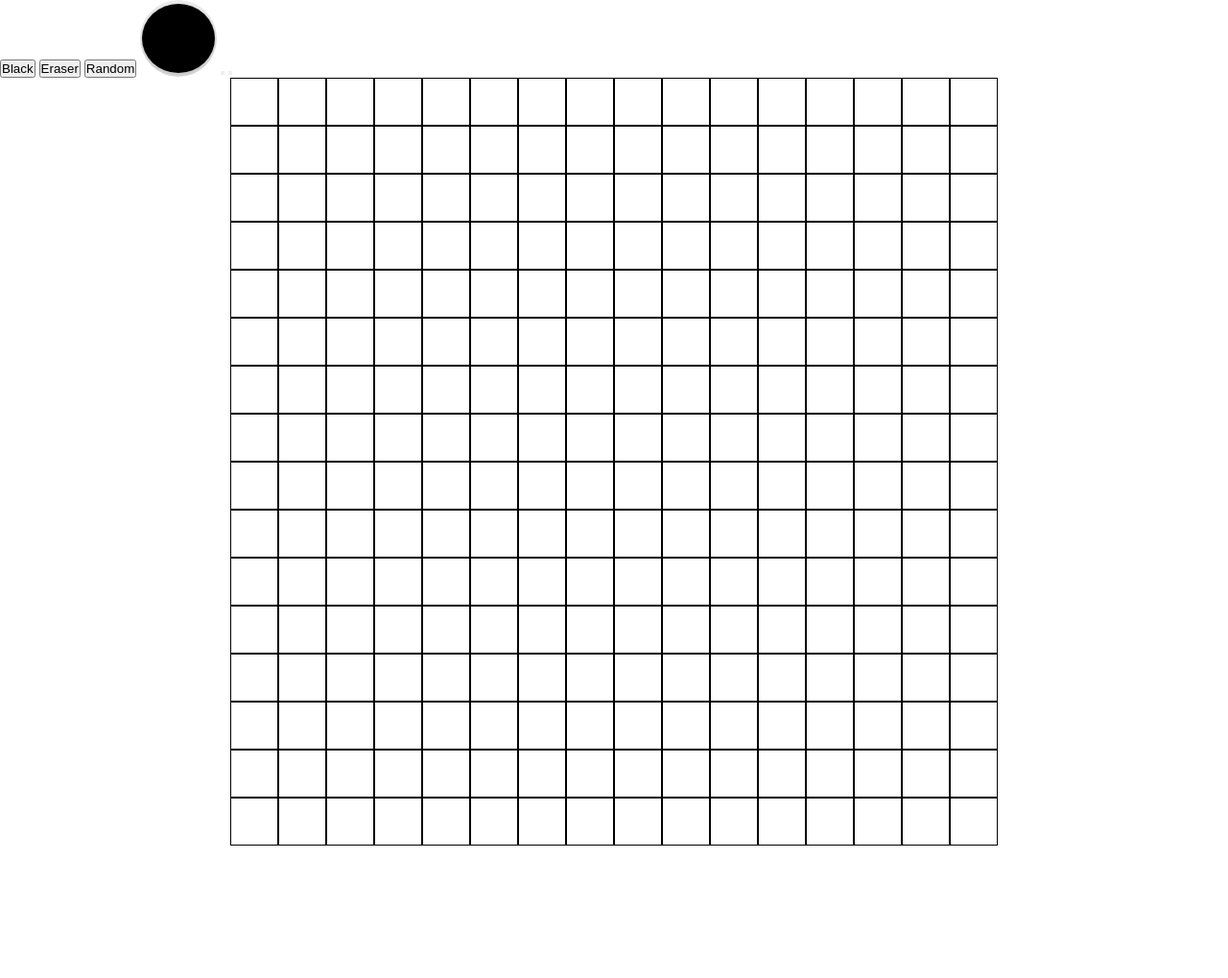
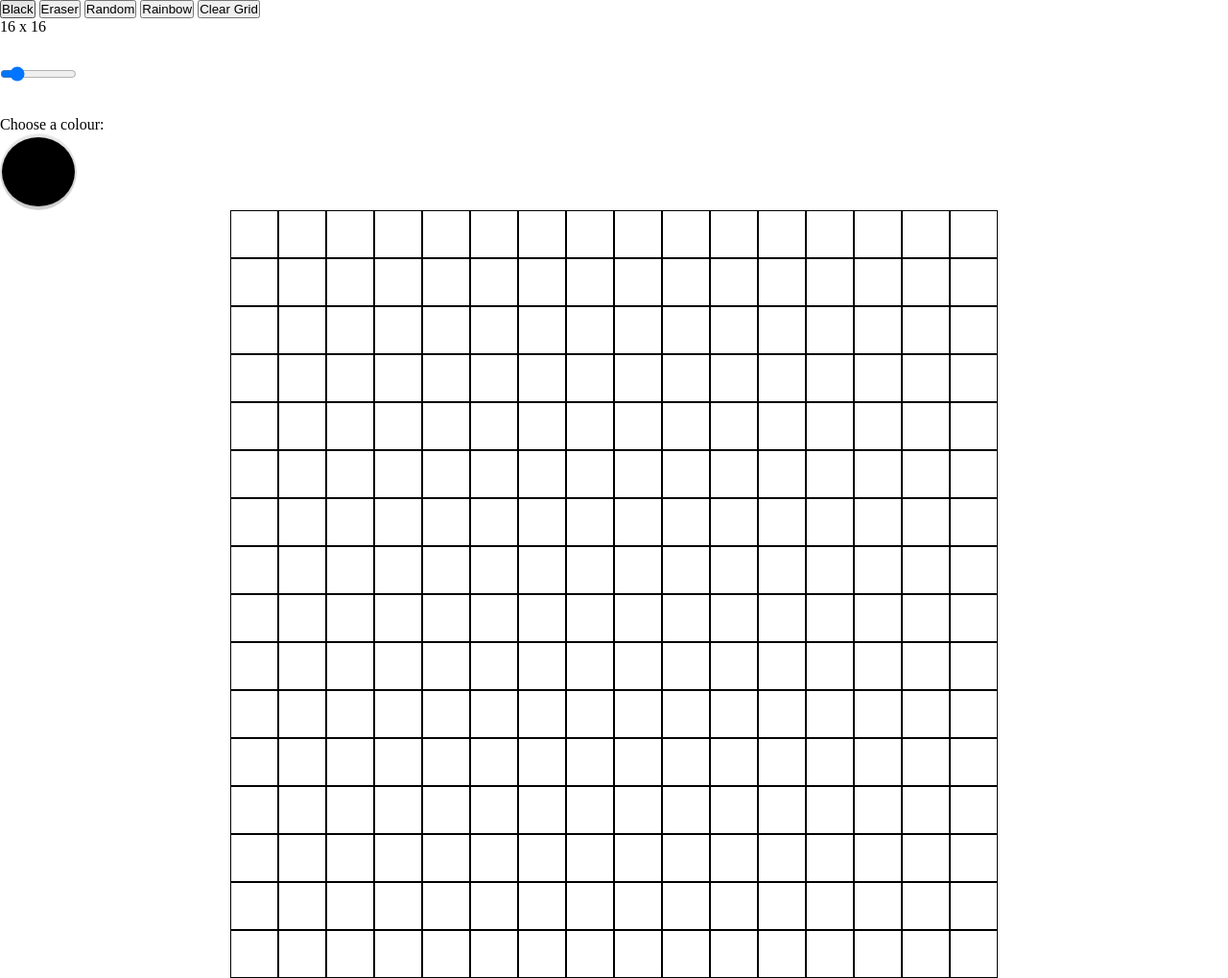
Before and after one commit to Bayoura/etch-a-sketch, a plain HTML site: page index.html in a window 1280 px wide. Shown: the whole page at 96% size. Before the commit the page ends 881 px from the top, so only its background shows below. Drawn offline with Linux system fonts and the light colour scheme.

Commit message:
add buttons and grid-size range

```diff
--- a/index.html
+++ b/index.html
@@ -12,12 +12,20 @@
             <button type="button" id="black">Black</button>
             <button type="button" id="eraser">Eraser</button>
             <button type="button" id="random">Random</button>
-            <input type="color" id="colorPicker">
-            <button type="button"></button>
-            <button type="button"></button>
+            <button type="button" id="rainbow">Rainbow</button>
+            <button type="button" id="clear-grid">Clear Grid</button>
+            <div class="size-box">
+                <p class="sizeValue">16 x 16</p>
+                <input type="range" value="16" min="1" max="100" id="sizeRange">
+            </div>
+            <div class="color-box">
+                <p>Choose a colour:</p>
+                <input type="color" id="colorPicker">
+            </div>
         </div>
         <div class="container"></div>
 
+        <footer></footer>
         <script src="app.js"></script>
     </body>
 </html>
```
